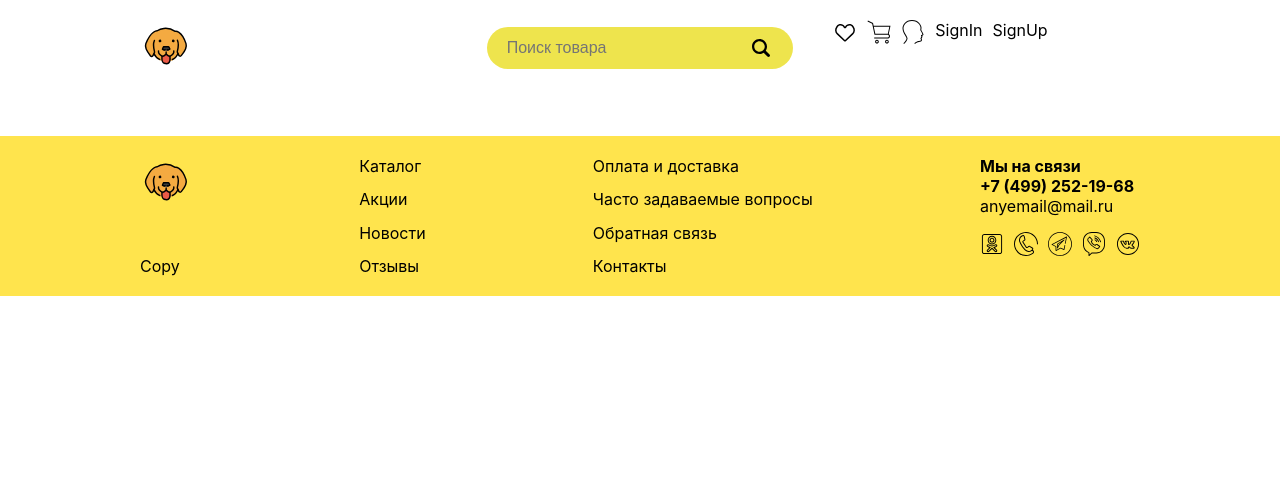
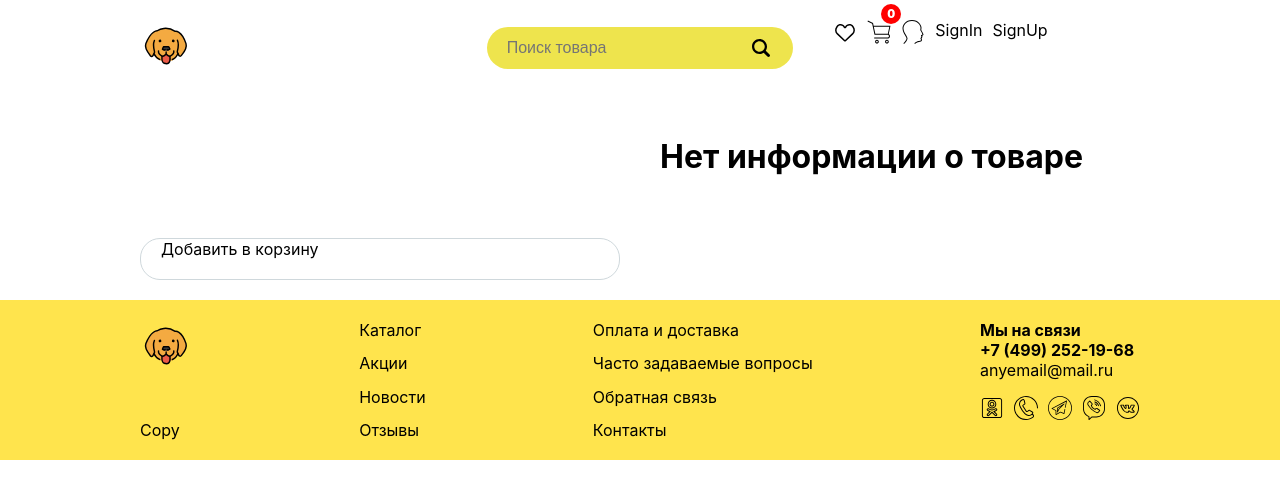
Before and after one commit to ArtemHard/Dog_food, a React (Create React App) app in the folder app/: page /product/1 in a window 1280 px wide. Shown: the top 498 px of the page. Built offline with nearby package versions, Linux system fonts and the light colour scheme; no server answers.

Commit message:
add prodactPage

```diff
--- a/app/src/Api.js
+++ b/app/src/Api.js
@@ -18,6 +18,13 @@ class Api {
       },
     }).then(responseHandler);
   }
+  getSingleProduct(id) {
+    return fetch(`${this.path}products/${id} `, {
+      headers: {
+        authorization: `Bearer ${this.token}`,
+      },
+    }).then(responseHandler);
+  }
 }
 
 const api = new Api(PATH, API_TOKEN);
--- a/app/src/App.jsx
+++ b/app/src/App.jsx
@@ -11,7 +11,7 @@ import Catalog from "./pages/Catalog";
 import Contacts from "./pages/Contacts";
 import Favorites from "./pages/Favorites";
 import Main from "./pages/Main";
-import Product from "./pages/Product";
+import Product from "./pages/Product/Product";
 import Profile from "./pages/Profile";
 
 const App = () => {
@@ -20,6 +20,7 @@ const App = () => {
   const [request, setRequest] = useState("");
   const [amount, setAmount] = useState("");
   const [modalActiv, setModalActiv] = useState(false);
+  const [store, setStore] = useState([]);
 
   const appHeandlerText = (textFromSearchForm) => {
     const newCards = goods.filter((el) =>
@@ -43,6 +44,7 @@ const App = () => {
         appHeandlerText={appHeandlerText}
         modalActiv={modalActiv}
         setModalActiv={setModalActiv}
+        store={store}
       />
       <main>
         <Routes>
@@ -60,7 +62,10 @@ const App = () => {
           />
           <Route path='/favorites' element={<Favorites name='Избранное' />} />
           <Route path='/cart' element={<Cart name='Корзина' />} />
-          <Route path='/product' element={<Product name='Товар' />} />
+          <Route
+            path='/product/:id'
+            element={<Product store={store} setStore={setStore} name='Товар' />}
+          />
           {/* <Route path="/profile" element={<Profile name="Личный кабинет" />} /> */}
           {/* <Route
             path='/profile/signup'
--- a/app/src/components/Cards/Cards.jsx
+++ b/app/src/components/Cards/Cards.jsx
@@ -1,10 +1,13 @@
+import { Link } from "react-router-dom";
 import Card from "../Card/Card";
 
 const Cards = ({ data }) => {
   return (
     <div className='container'>
       {data.map((el) => (
-        <Card {...el} key={el._id} />
+        <Link to={"/product/" + el._id} key={el._id}>
+          <Card {...el} key={el._id} />
+        </Link>
       ))}
     </div>
   );
--- a/app/src/components/Counter/Counter.jsx
+++ b/app/src/components/Counter/Counter.jsx
@@ -3,8 +3,16 @@ import { useState } from "react";
 
 const Counter = () => {
   const [count, setCount] = useState(0);
-  const CountInc = () => setCount(count + 1);
-  const CountDec = () => setCount (count - 1);
+  const CountInc = (e) => {
+    e.preventDefault();
+    e.stopPropagation();
+    setCount(count + 1);
+  };
+  const CountDec = (e) => {
+    e.preventDefault();
+    e.stopPropagation();
+    setCount(count - 1);
+  };
 
   return (
     <>
--- a/app/src/components/Header/Header.jsx
+++ b/app/src/components/Header/Header.jsx
@@ -1,43 +1,80 @@
-import Logo from '../Logo/Logo.jsx'
-import favorite from './img/favorite.svg'
-import profile from './img/profile.svg'
-import shoppingCart from './img/shopping-cart.svg'
-import SearchForm from '../SearchForm/SearchForm'
-import style from './Header.module.css'
-import { Link } from 'react-router-dom'
+import Logo from "../Logo/Logo.jsx";
+import favorite from "./img/favorite.svg";
+import profile from "./img/profile.svg";
+import shoppingCart from "./img/shopping-cart.svg";
+import SearchForm from "../SearchForm/SearchForm";
+import style from "./Header.module.css";
+import { Link } from "react-router-dom";
 
-const Header = ({searchText, appHeandlerText, modalActiv, setModalActiv}) => {
-
+const Header = ({
+  searchText,
+  appHeandlerText,
+  modalActiv,
+  setModalActiv,
+  store,
+}) => {
   const SearchHandlerHeader = (inputValue) => {
-        appHeandlerText(inputValue)
-    }
+    appHeandlerText(inputValue);
+  };
 
   const SignInHeandler = (e) => {
     // e.preventDefault();
-        setModalActiv(!modalActiv)
-    }
+    setModalActiv(!modalActiv);
+  };
 
+  let cnt = 0;
+
+  store.forEach((el) => {
+    cnt += el.cnt || 0;
+  });
 
   return (
     <header>
       <div className='container'>
         <Logo />
-                <SearchForm searchText={searchText} SearchHandlerHeader={SearchHandlerHeader} />
+        <SearchForm
+          searchText={searchText}
+          SearchHandlerHeader={SearchHandlerHeader}
+        />
         <nav className={style.navigationBar}>
-                    <Link  to="/favorites">
-                        <img className={style.navigation_favoriteIcon} src={favorite} alt="favorite icon"/>
+          <Link to='/favorites'>
+            <img
+              className={style.navigation_favoriteIcon}
+              src={favorite}
+              alt='favorite icon'
+            />
           </Link>
-                    <Link  to="/cart">
-                        <img className={style.navigation_shoppingCartIcon} src={shoppingCart} alt="shopping cart icon"/>
+          <Link to='/cart' title={cnt}>
+            <img
+              className={style.navigation_shoppingCartIcon}
+              src={shoppingCart}
+              alt='shopping cart icon'
+            />
           </Link>
-                    <Link  to="/profile" >
-                        <img className={style.navigation_profileIcon} src={profile} alt="profile icon"/>
+          <Link to='/profile'>
+            <img
+              className={style.navigation_profileIcon}
+              src={profile}
+              alt='profile icon'
+            />
           </Link>
-                    <Link to='/signin' className={style.navigation__btn__signIn} onClick={SignInHeandler}>SignIn</Link>
-                    <Link to='/signup' className={style.navigation__btn__signUp} onClick={SignInHeandler}>SignUp</Link>
+          <Link
+            to='/signin'
+            className={style.navigation__btn__signIn}
+            onClick={SignInHeandler}
+          >
+            SignIn
+          </Link>
+          <Link
+            to='/signup'
+            className={style.navigation__btn__signUp}
+            onClick={SignInHeandler}
+          >
+            SignUp
+          </Link>
         </nav>
       </div>
     </header>
-    )
-}
-export default Header
+  );
+};
+export default Header;
--- a/app/src/components/Header/Header.module.css
+++ b/app/src/components/Header/Header.module.css
@@ -34,3 +34,22 @@
     /* отображаем курсор в виде руки при наведении */
     cursor: pointer;
 }
+[title] {
+    position: relative;
+}
+[title]::after {
+    content: attr(title);
+    height: 20px;
+    width: 20px;
+    border-radius: 50%;
+    background-color: red;
+    color: white;
+    display: flex;
+    align-items: center;
+    justify-content: center;
+    font-size: .7em;
+    font-weight: 900;
+    top: -16px;
+    position: absolute;
+    right: -10px;
+}
--- a/app/src/components/Modal/modal.module.css
+++ b/app/src/components/Modal/modal.module.css
@@ -39,6 +39,7 @@
     display: flex;
     flex-direction: column;
     gap: 12px;
+    top: -15%;
 
 }
 .modal__close {
--- a/app/src/pages/Product.jsx
+++ /dev/null
@@ -1,8 +0,0 @@
-const Product = (props) => {
-
-    return (
-        <div>{props.name}</div>
-    )
-}
-
-export default Product
--- /dev/null
+++ b/app/src/pages/Product/Product.jsx
@@ -0,0 +1,35 @@
+import { useEffect, useState } from "react";
+import { useParams } from "react-router-dom";
+import api from "../../Api";
+import style from "./product.module.css";
+
+const Product = (props) => {
+  const { id } = useParams();
+  const [product, setProduct] = useState({});
+
+  const setCart = (e) => {};
+
+  useEffect(() => {
+    api.getSingleProduct(id).then((ans) => {
+      console.log(ans);
+      setProduct(ans);
+    });
+  }, []);
+
+  return (
+    <div className={style.product__container}>
+      <div
+        className={style.product__pic}
+        style={
+          product.pictures && { backgroundImage: `url(${product.pictures})` }
+        }
+      ></div>
+      <h1>{product.name || "Нет информации о товаре"}</h1>
+      <div className='btn' onClick={setCart}>
+        Добавить в корзину
+      </div>
+    </div>
+  );
+};
+
+export default Product;
--- /dev/null
+++ b/app/src/pages/Product/product.module.css
@@ -0,0 +1,11 @@
+.product__container {
+    display: grid;
+    grid-template-columns: repeat(2, 1fr);
+    gap: 40px;
+
+}
+.product__pic {
+    background-repeat: no-repeat;
+    background-position: center;
+    background-size: contain;
+}
```
Lines whose indentation alone changed are shown as unchanged.
